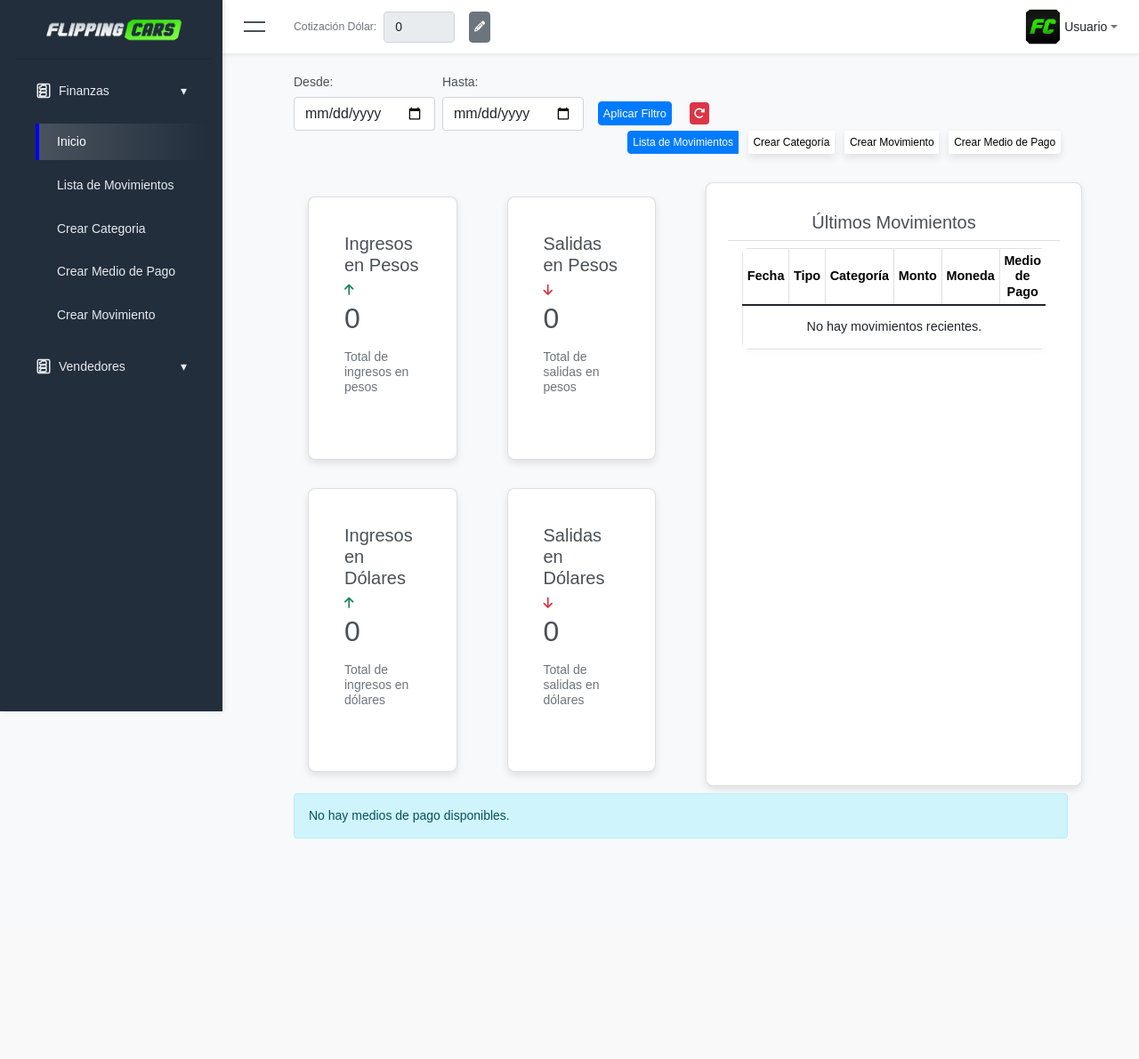
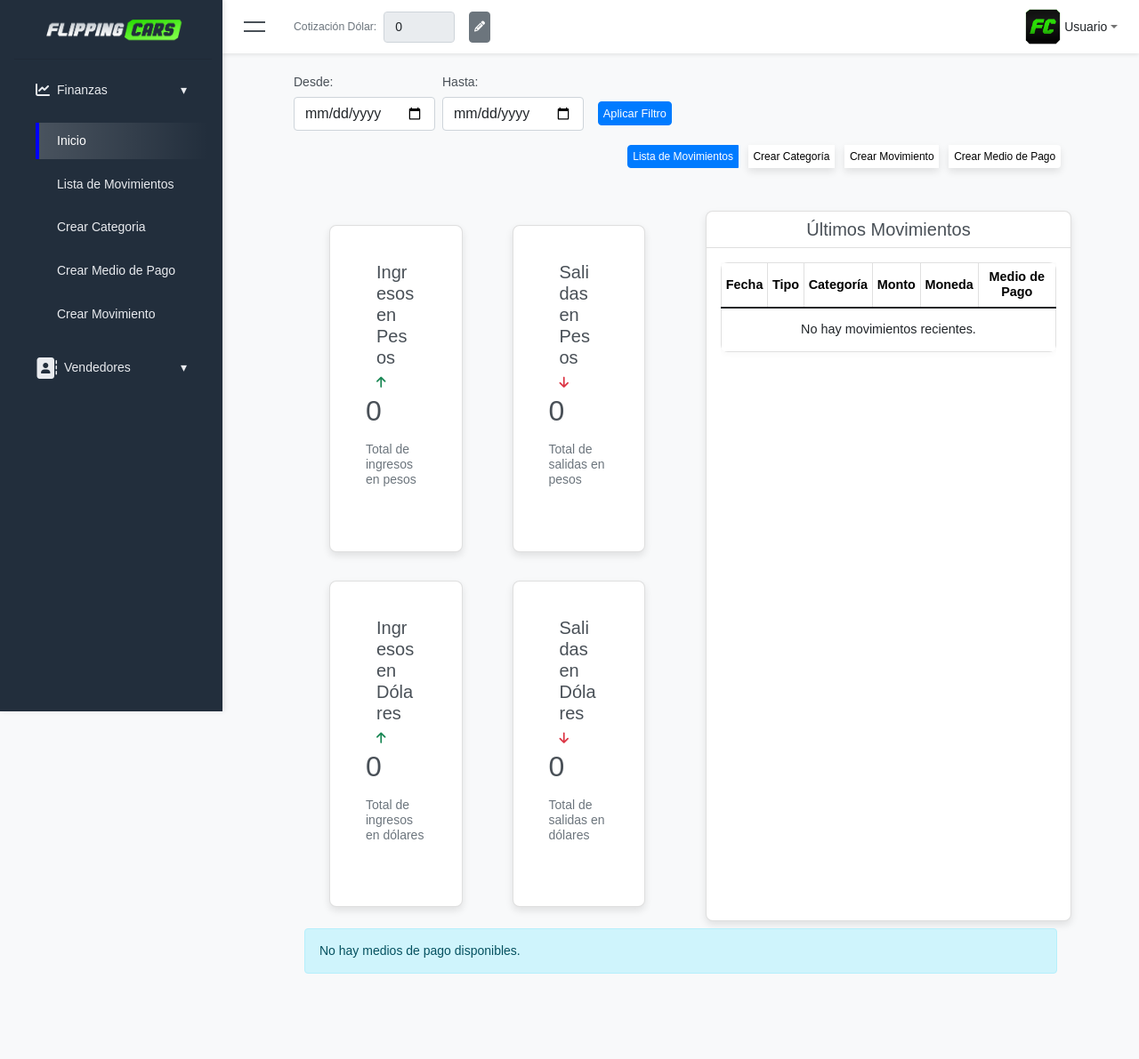
Before and after one commit to santiudev/SistemaGestionFC, a Django app: page /finanzas/ in a window 1280 px wide. Shown: the whole page at 89% size. Before the commit the page ends 943 px from the top, so only its background shows below. Run offline with Django 5.2, Linux system fonts and the light colour scheme; the visitor is signed in with stand-in values (Sample User, id 1); data that the repository does not hold is empty; some libraries are stand-ins or nearby versions.

Commit message:
agrego estilos

```diff
--- a/core/finanzas/templates/finanzas/home.html
+++ b/core/finanzas/templates/finanzas/home.html
@@ -12,9 +12,10 @@
     <link href="https://cdnjs.cloudflare.com/ajax/libs/font-awesome/6.4.0/css/all.min.css" rel="stylesheet">
 </head>
 <body>
-    <div class="row mb-2 mb-xl-3 align-items-center">
+    <div class="row mb-2 mb-xl-3 align-items-center g-0"> <!-- Añadido g-0 para eliminar el espaciado -->
         <div class="col-auto d-flex align-items-center">
-            <form method="GET" action="{% url 'finanzas:home' %}" class="d-flex align-items-center flex-column flex-sm-row">
+            <form method="GET" action="{% url 'finanzas:home' %}" class="d-flex flex-column flex-sm-row align-items-center">
+                <div class="d-flex flex-row align-items-center mb-3">
                     <div class="me-2">
                         <label for="start_date" class="form-label">Desde:</label>
                         <input type="date" id="start_date" name="start_date" class="form-control" value="{{ start_date }}">
@@ -23,9 +24,9 @@
                         <label for="end_date" class="form-label">Hasta:</label>
                         <input type="date" id="end_date" name="end_date" class="form-control" value="{{ end_date }}">
                     </div>
-                <div class="align-self-center">
-                    <button type="submit" class="btn btn-primary mt-4">Aplicar Filtro</button>
-                    <button type="button" class="btn btn-danger mt-4"><i class="fas fa-redo-alt"></i></button>
+                </div>
+                <div class="text-center">
+                    <button type="submit" class="btn btn-primary mt-2">Aplicar Filtro</button>
                 </div>
             </form>
         </div>
@@ -36,7 +37,9 @@
                 <a href="{% url 'finanzas:crear_movimiento' %}" class="btn btn-white-custom btn-sm">Crear Movimiento</a>
                 <a href="{% url 'finanzas:crear_mediodepago' %}" class="btn btn-white-custom btn-sm">Crear Medio de Pago</a>
             </div>
-            <div class="btn-group d-md-none"> <!-- Mostrar solo en móviles y tablets -->
+            <!-- Dropdown de acciones centrado -->
+            <div class="col-auto text-center mt-3">
+                <div class="btn-group">
                     <button class="btn btn-primary btn-sm dropdown-toggle" type="button" data-bs-toggle="dropdown" aria-expanded="false">
                         Acciones
                     </button>
@@ -46,6 +49,7 @@
                         <li><a class="dropdown-item" href="{% url 'finanzas:crear_movimiento' %}">Crear Movimiento</a></li>
                         <li><a class="dropdown-item" href="{% url 'finanzas:crear_mediodepago' %}">Crear Medio de Pago</a></li>
                     </ul>
+                </div>
             </div>
         </div>
     </div>
@@ -145,11 +149,11 @@
 
         <!-- Tabla de Últimos Movimientos -->
         <div class="col-xl-6 col-xxl-7">
-            <div class="card flex-fill w-100">
+            <div class="card flex-fill w-100"  style="padding: 0 !important;">
                 <div class="card-header">
                     <h5 class="card-title mb-0 text-center">Últimos Movimientos</h5>
                 </div>
-                <div class="card-body pt-2 pb-3">
+                <div class="card-body">
                     <div class="table-responsive">
                         <table class="table table-hover table-bordered my-0 w-100">
                             <thead class="table-light">
--- a/core/static/css/global.css
+++ b/core/static/css/global.css
@@ -308,7 +308,9 @@ body {
 
 /* Mejora de la responsividad */
 .row {
-    flex-wrap: wrap; /* Permitir que las filas se envuelvan */
+    margin-right: 0; /* Eliminar margen derecho */
+    margin-left: 0; /* Eliminar margen izquierdo */
+    padding: 0; /* Asegurarse de que no haya padding */
 }
 
 .card {
--- a/core/templates/sidebar.html
+++ b/core/templates/sidebar.html
@@ -8,7 +8,7 @@
 
         <li class="sidebar-item" style="margin-top: 2rem;">
             <a data-bs-target="#finanzas-dropdown" data-bs-toggle="collapse" class="sidebar-link collapsed" aria-expanded="false">
-                <svg xmlns="http://www.w3.org/2000/svg" width="24" height="24" viewBox="0 0 24 24" fill="none" stroke="currentColor" stroke-width="2" stroke-linecap="round" stroke-linejoin="round" class="feather feather-wallet align-middle"><path d="M3 4a2 2 0 0 1 2-2h14a2 2 0 0 1 2 2v16a2 2 0 0 1-2 2H5a2 2 0 0 1-2-2V4zm5 2a2 2 0 0 1 2-2h4a2 2 0 0 1 2 2v2a2 2 0 0 1-2 2H8a2 2 0 0 1-2-2V6zm0 5a2 2 0 0 1 2-2h4a2 2 0 0 1 2 2v2a2 2 0 0 1-2 2H8a2 2 0 0 1-2-2v2zm0 5a2 2 0 0 1 2-2h4a2 2 0 0 1 2 2v2a2 2 0 0 1-2 2H8a2 2 0 0 1-2-2v2z"></path></svg>
+                <i class='fas fa-chart-line' style='font-size:2vh'></i>
                 <span class="align-middle" style="margin-left: 1vh;">Finanzas</span>
                 <span class="arrow align-middle" style="float: right;">&#9662;</span>
             </a>
@@ -22,7 +22,7 @@
         </li>
         <li class="sidebar-item">
             <a data-bs-target="#leads-dropdown" data-bs-toggle="collapse" class="sidebar-link collapsed" aria-expanded="false">
-                <svg xmlns="http://www.w3.org/2000/svg" width="24" height="24" viewBox="0 0 24 24" fill="none" stroke="currentColor" stroke-width="2" stroke-linecap="round" stroke-linejoin="round" class="feather feather-wallet align-middle"><path d="M3 4a2 2 0 0 1 2-2h14a2 2 0 0 1 2 2v16a2 2 0 0 1-2 2H5a2 2 0 0 1-2-2V4zm5 2a2 2 0 0 1 2-2h4a2 2 0 0 1 2 2v2a2 2 0 0 1-2 2H8a2 2 0 0 1-2-2V6zm0 5a2 2 0 0 1 2-2h4a2 2 0 0 1 2 2v2a2 2 0 0 1-2 2H8a2 2 0 0 1-2-2v2zm0 5a2 2 0 0 1 2-2h4a2 2 0 0 1 2 2v2a2 2 0 0 1-2 2H8a2 2 0 0 1-2-2v2z"></path></svg>
+                <i class='fas fa-address-book' style='font-size:24px'></i>
                 <span class="align-middle" style="margin-left: 1vh;">Vendedores</span>
                 <span class="arrow align-middle" style="float: right;">&#9662;</span>
             </a>
```
Also changed, not shown: core/finanzas/static/css/finanzas.css (+57 -0 lines), core/finanzas/templates/finanzas/crear_movimiento.html (+24 -1 lines). Lines whose indentation alone changed are shown as unchanged.
